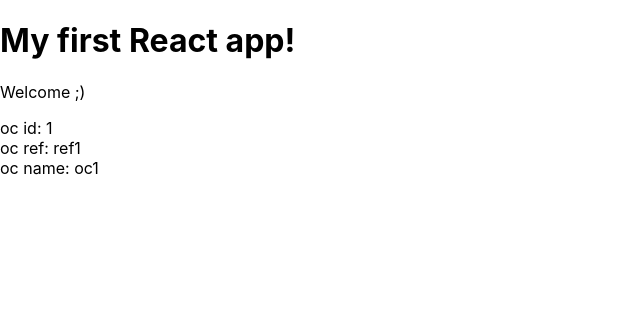
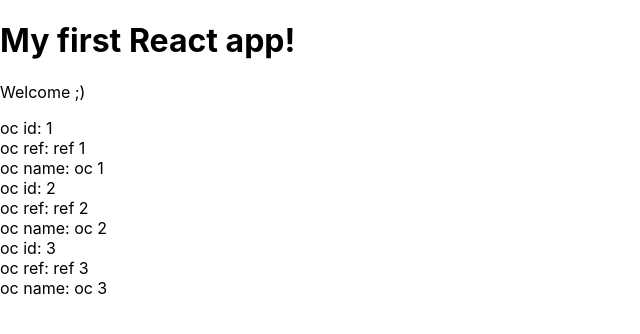
Before and after one commit to MikiStojakovic/ocPOC, a React (Create React App) app in the folder oc-poc-react/oc-poc/: page / in a window 1280 px wide. Shown: the top 334 px of the page, without its empty margins (0-640 px from the left). Built offline with nearby package versions, Linux system fonts and the light colour scheme.

Commit message:
Added ocComponent

```diff
--- a/oc-poc-react/oc-poc/src/App.js
+++ b/oc-poc-react/oc-poc/src/App.js
@@ -1,14 +1,24 @@
 import React, { Component } from 'react';
-import Component2 from './Component2';
+import OcComponent from './ocComponent';
 
-function App() {
+class App extends Component {
+  state = {
+    ocs: [
+      { id: 1, ocRef: 'ref 1', name: 'oc 1' },
+      { id: 2, ocRef: 'ref 2', name: 'oc 2' },
+      { id: 3, ocRef: 'ref 3', name: 'oc 3' }
+    ]
+  };
+
+  render() {
     return (
       <div className="App">
         <h1>My first React app!</h1>
         <p>Welcome ;)</p>
-      <Component2 name="oc1" id="1" ocRef="ref1" />
+        <OcComponent ocs={this.state.ocs} />
       </div>
     );
   }
+}
 
 export default App;
--- a/oc-poc-react/oc-poc/src/Component2.js
+++ /dev/null
@@ -1,16 +0,0 @@
-import React, { Component } from 'react';
-
-class Component2 extends Component {
-  render() {
-    const { name, id, ocRef } = this.props;
-    return (
-      <div>
-        <div>oc id: {id}</div>
-        <div>oc ref: {ocRef}</div>
-        <div>oc name: {name}</div>
-      </div>
-    );
-  }
-}
-
-export default Component2;
--- /dev/null
+++ b/oc-poc-react/oc-poc/src/ocComponent.js
@@ -0,0 +1,19 @@
+import React, { Component } from 'react';
+
+class OcComponent extends Component {
+  render() {
+    const ocs = this.props.ocs;
+    const ocList = ocs.map(oc => {
+      return (
+        <div className="" key={oc.id}>
+          <div>oc id: {oc.id}</div>
+          <div>oc ref: {oc.ocRef}</div>
+          <div>oc name: {oc.name}</div>
+        </div>
+      );
+    });
+    return <div className="oc-list">{ocList}</div>;
+  }
+}
+
+export default OcComponent;
```
Lines whose indentation alone changed are shown as unchanged.
